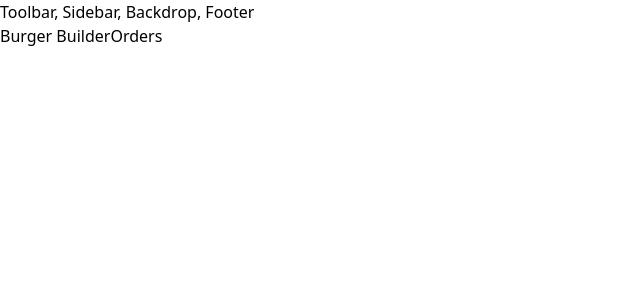
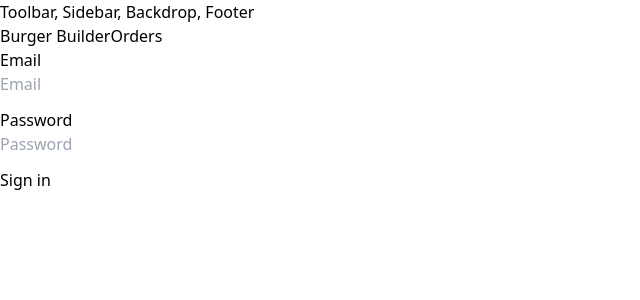
Before and after one commit to binarytrance/burger-builder, a React (Create React App) app: page /auth in a window 1280 px wide. Shown: the top 300 px of the page, without its empty margins (0-640 px from the left). Built offline with nearby package versions, Linux system fonts and the light colour scheme; what twin.macro would draw is missing.

Commit message:
auth form created

```diff
--- a/src/App.js
+++ b/src/App.js
@@ -5,6 +5,7 @@ import { BrowserRouter } from "react-router-dom";
 import { Route, Switch } from "react-router-dom";
 import Checkout from "./container/Checkout/Checkout";
 import Orders from "./container/Orders/Orders";
+import Auth from './container/Auth/Auth';
 
 function App() {
     return (
@@ -13,6 +14,7 @@ function App() {
                 <Switch>
                     <Route path='/orders' component={Orders} />
                     <Route path='/checkout' component={Checkout} />
+                    <Route path='/auth' component={Auth}/>
                     <Route exact path='/' component={BurgerBuilder} />
                 </Switch>
                 {/* <BurgerBuilder /> */}
--- /dev/null
+++ b/src/container/Auth/Auth.js
@@ -0,0 +1,104 @@
+import React, { Component } from 'react';
+import Input from '../../UI/Input/Input';
+
+class Auth extends Component {
+    state = {
+        controls: {
+            email: {
+                elementType: 'input',
+                elementConfig: {
+                    type: 'text',
+                    placeholder: 'Email'
+                },
+                value: '',
+                label: 'Email',
+                validity: {
+                    required: true,
+                    isEmail: true
+                },
+                valid: false,
+                touched: false
+            },
+            password: {
+                elementType: 'input',
+                elementConfig: {
+                    type: 'password',
+                    placeholder: 'Password'
+                },
+                value: '',
+                label: 'Password',
+                validity: {
+                    required: true,
+                    minLength: 7
+                },
+                valid: false,
+                touched: false
+            }
+        },
+        isFormValid: false
+    }
+
+    checkValidity = (value, rules) => {
+        let isValid = true;
+
+        if(rules.required) {
+            isValid = value.trim() !== '' && isValid;
+        }
+        if(rules.minLength) {
+            isValid = value.trim().length >= rules.minLength && isValid;
+        }
+        if(rules.maxLength) {
+            isValid = value.trim().length <= rules.maxLength && isValid;
+        }
+        return isValid;
+    }
+
+    formInputHandler = (event, controlName) => {
+        const clonedControls = {
+            ...this.state.controls,
+            [controlName]: {
+                ...this.state.controls[controlName],
+                value: event.target.value,
+                touched: true,
+                valid: this.checkValidity(event.target.value, this.state.controls[controlName].validity)
+            }
+        }
+        let isFormValid = true;
+        // for(let key in clonedControls) {
+        //     isFormValid = key.valid && key.touched && isFormValid;
+        // }
+        console.log(clonedControls, 'cloned cts');
+
+        this.setState({controls: clonedControls, isFormValid: isFormValid});
+        // setTimeout(() => {
+        //     console.log(this.state.isFormValid, this.state.orderForm, deepClonedToFirstLevel, isFormValid);
+        // }, 0);
+
+
+    }
+    render () {
+        // converting the state object to an array that can be looped through
+        const formElementsArray = [];
+        for(let key in this.state.controls) {
+            formElementsArray.push({id: key, config: this.state.controls[key]});
+        }
+        return (
+            <>
+                <form onSubmit={this.createOrderHandler}>
+                        {
+                            formElementsArray.map(element => {
+                                console.log(element);
+
+                                return <Input key={element.id} id={element.id} elementType={element.config.elementType} elementConfig={element.config.elementConfig} value={element.config.value} label={element.config.label} valid={element.config.valid} touched={element.config.touched} required={element.config.validity.required} formInputHandler={this.formInputHandler}/>
+                            })
+                        }
+                        <button type='submit' disabled={!this.state.isFormValid} onClick={this.createOrderHandler}>
+                            Sign in
+                        </button>
+                    </form>
+            </>
+        )
+    }
+}
+
+export default Auth;
--- a/src/container/Checkout/ContactData/ContactData.js
+++ b/src/container/Checkout/ContactData/ContactData.js
@@ -185,6 +185,7 @@ class ContactData extends Component {
     }
 
     render() {
+        // converting the state object to an array that can be looped through
         const formElementsArray = [];
         for(let key in this.state.orderForm) {
             formElementsArray.push({id: key, config: this.state.orderForm[key]});
```
